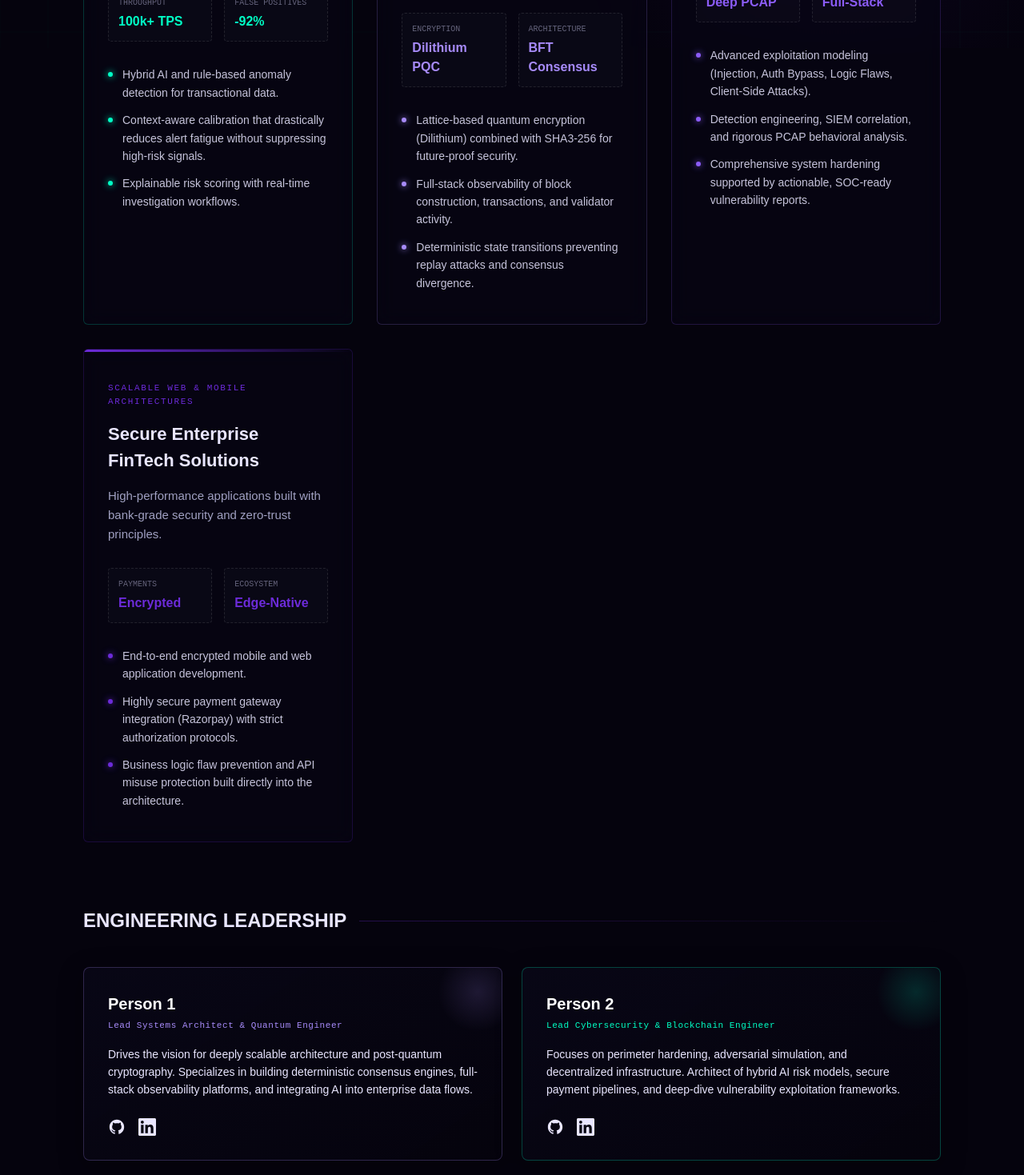
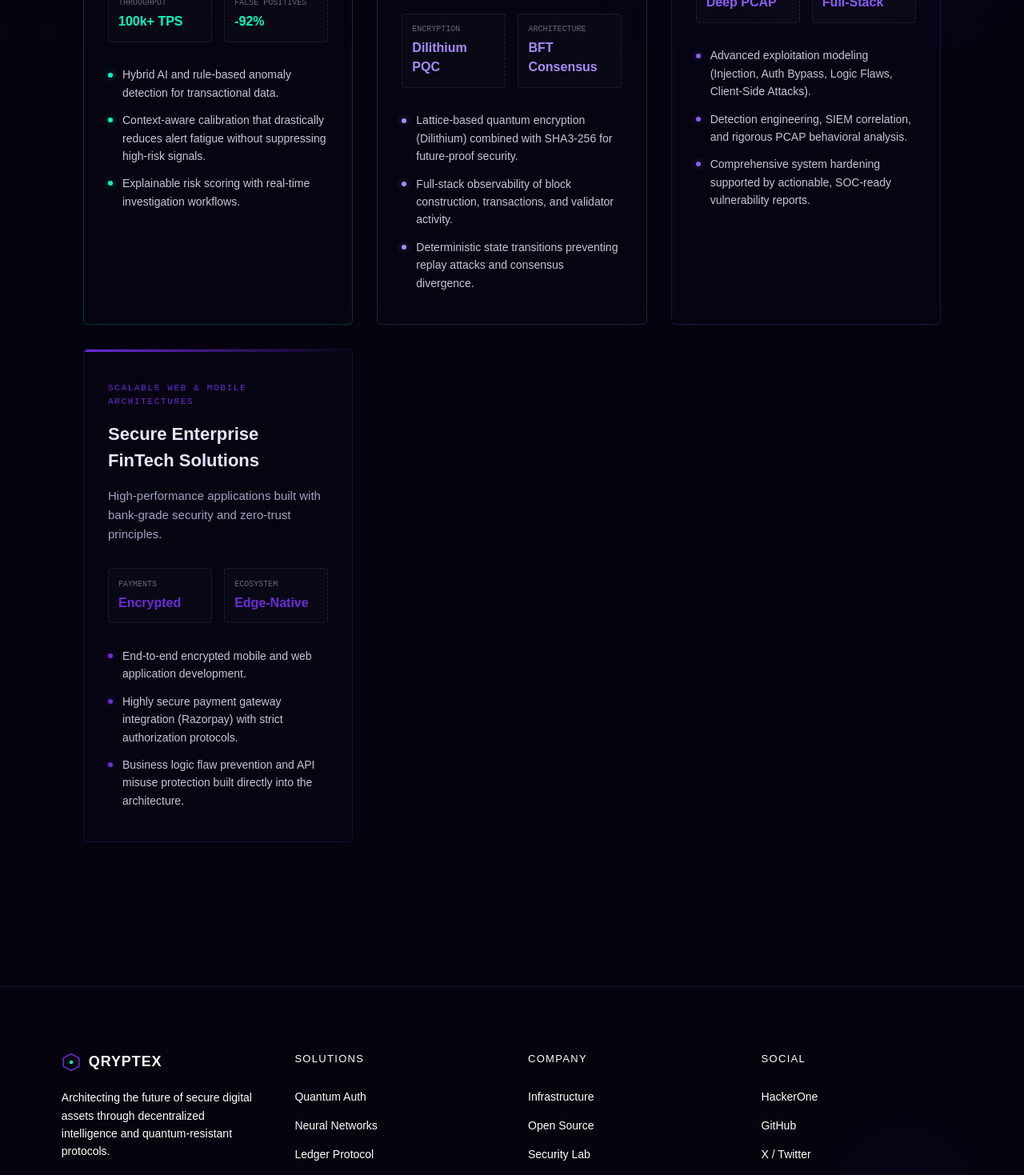
Before and after one commit to JenitaLouis15/Qryptex, a React (Vite) app: page /cybersec in a window 1280 px wide. Shown: the part 740-2209 px from the top of the page at 80% size. Built offline with nearby package versions, Linux system fonts and the light colour scheme.

Commit message:
fixed card animations and responsiveness , removed the engineers section

```diff
--- a/src/pages/Cybersec.jsx
+++ b/src/pages/Cybersec.jsx
@@ -54,6 +54,137 @@ function CyberAmbient() {
     return () => { cancelAnimationFrame(raf); window.removeEventListener("resize", resize); };
   }, []);
   return <canvas ref={ref} style={{ position: "fixed", inset: 0, zIndex: 0, pointerEvents: "none" }} />;
+}
+
+// ── IN-CARD PARTICLES EFFECT ─────────────────────────────────────────────────
+function CardParticles({ active, accent }) {
+  const ref = useRef(null);
+  const pts = useRef([]);
+  const raf = useRef(null);
+
+  useEffect(() => {
+    const canvas = ref.current;
+    if (!canvas) return;
+    const ctx = canvas.getContext("2d");
+
+    const resize = () => {
+      canvas.width = canvas.offsetWidth;
+      canvas.height = canvas.offsetHeight;
+    };
+    resize();
+    window.addEventListener("resize", resize);
+
+    const spawn = () => ({
+      x: Math.random() * canvas.width,
+      y: canvas.height + 4,
+      vx: (Math.random() - 0.5) * 0.5,
+      vy: -(Math.random() * 0.9 + 0.35),
+      life: 1,
+      decay: Math.random() * 0.009 + 0.004,
+      r: Math.random() * 1.5 + 0.5,
+    });
+
+    const loop = () => {
+      ctx.clearRect(0, 0, canvas.width, canvas.height);
+      if (active && pts.current.length < 25) pts.current.push(spawn());
+
+      pts.current = pts.current.filter(p => p.life > 0);
+      pts.current.forEach(p => {
+        p.x += p.vx;
+        p.y += p.vy;
+        p.life -= p.decay;
+        ctx.globalAlpha = Math.max(0, p.life * 0.65);
+        ctx.fillStyle = accent;
+        ctx.shadowBlur = 5;
+        ctx.shadowColor = accent;
+        ctx.beginPath();
+        ctx.arc(p.x, p.y, p.r, 0, Math.PI * 2);
+        ctx.fill();
+      });
+      ctx.globalAlpha = 1;
+      ctx.shadowBlur = 0;
+      raf.current = requestAnimationFrame(loop);
+    };
+    loop();
+
+    return () => {
+      cancelAnimationFrame(raf.current);
+      window.removeEventListener("resize", resize);
+    };
+  }, [active, accent]);
+
+  return (
+    <canvas
+      ref={ref}
+      style={{
+        position: "absolute", inset: 0, width: "100%", height: "100%",
+        pointerEvents: "none", borderRadius: "inherit", zIndex: 1
+      }}
+    />
+  );
+}
+
+// ── INDIVIDUAL CARD COMPONENT ────────────────────────────────────────────────
+function CyberCard({ cap, index, loaded }) {
+  const [hov, setHov] = useState(false);
+
+  return (
+    <div
+      className="cyber-card"
+      onMouseEnter={() => setHov(true)}
+      onMouseLeave={() => setHov(false)}
+      style={{
+        border: `1px solid rgba(${cap.accentRgb}, 0.2)`,
+        opacity: loaded ? 1 : 0,
+        transform: loaded ? "translateY(0) scale(1)" : "translateY(30px) scale(0.95)",
+        // Provide CSS variables to handle the dynamic hover colors in the stylesheet
+        '--hover-accent': cap.accent,
+        '--hover-accent-alpha': `rgba(${cap.accentRgb}, 0.25)`,
+        transitionDelay: `${0.1 + (index * 0.1)}s, 0s, 0s` // Delay entrance, but immediate hover
+      }}
+    >
+      {/* Accent bar at top */}
+      <div className="accent-bar" />
+
+      {/* Floating Particles Inside Card */}
+      <CardParticles active={hov} accent={cap.accent} />
+
+      {/* Content wrapper with z-index to sit above particles */}
+      <div style={{ position: "relative", zIndex: 2 }}>
+        <div style={{ fontFamily: "'JetBrains Mono', monospace", fontSize: 11, color: cap.accent, letterSpacing: "0.15em", marginBottom: 16 }}>
+          {cap.subtitle.toUpperCase()}
+        </div>
+
+        <h2 style={{ fontFamily: "'Orbitron', sans-serif", fontSize: "clamp(18px, 2.5vw, 22px)", fontWeight: 700, marginBottom: 16 }}>
+          {cap.title}
+        </h2>
+
+        <p style={{ fontFamily: "'Rajdhani', sans-serif", fontSize: "15px", lineHeight: 1.6, color: "var(--text-secondary, #A1A1C2)", marginBottom: 30 }}>
+          {cap.tagline}
+        </p>
+
+        <div style={{ display: "flex", gap: "15px", marginBottom: "30px", flexWrap: "wrap" }}>
+          {cap.stats.map((stat, i) => (
+            <div key={i} className="stat-box">
+              <div style={{ fontFamily: "'JetBrains Mono', monospace", fontSize: 10, color: "rgba(161,161,194,0.6)", marginBottom: "4px", textTransform: "uppercase" }}>{stat.label}</div>
+              <div style={{ fontFamily: "'Orbitron', sans-serif", fontSize: "16px", fontWeight: 700, color: cap.accent }}>{stat.value}</div>
+            </div>
+          ))}
+        </div>
+
+        <ul style={{ listStyle: "none", padding: 0, margin: 0, display: "flex", flexDirection: "column", gap: "12px" }}>
+          {cap.points.map((point, i) => (
+            <li key={i} style={{ display: "flex", alignItems: "flex-start", gap: "12px" }}>
+              <div className="cyber-point-dot" style={{ background: cap.accent, boxShadow: `0 0 8px rgba(${cap.accentRgb}, 0.5)` }} />
+              <span style={{ fontFamily: "'Rajdhani', sans-serif", fontSize: "14px", lineHeight: 1.6, color: "rgba(233,230,255,0.85)" }}>
+                {point}
+              </span>
+            </li>
+          ))}
+        </ul>
+      </div>
+    </div>
+  );
 }
 
 // ── SERVICE DATA ─────────────────────────────────────────────────────────────
@@ -128,29 +259,7 @@ const CAPABILITIES = [
   }
 ];
 
-// ── TEAM DATA ────────────────────────────────────────────────────────────────
-const ENGINEERS = [
-  {
-    name: "Person 1",
-    role: "Lead Systems Architect & Quantum Engineer",
-    bio: "Drives the vision for deeply scalable architecture and post-quantum cryptography. Specializes in building deterministic consensus engines, full-stack observability platforms, and integrating AI into enterprise data flows.",
-    github: "https://github.com/SureshKrishnaR",
-    linkedin: "https://linkedin.com/in/sureshkrishnar",
-    accent: "#A78BFA",
-    accentRgb: "167,139,250"
-  },
-  {
-    name: "Person 2",
-    role: "Lead Cybersecurity & Blockchain Engineer",
-    bio: "Focuses on perimeter hardening, adversarial simulation, and decentralized infrastructure. Architect of hybrid AI risk models, secure payment pipelines, and deep-dive vulnerability exploitation frameworks.",
-    github: "https://github.com/sai-shashank-2005",
-    linkedin: "https://linkedin.com/in/sai-shashank",
-    accent: "#00FFC6",
-    accentRgb: "0,255,198"
-  }
-];
-
-// ── COMPONENT ────────────────────────────────────────────────────────────────
+// ── MAIN COMPONENT ───────────────────────────────────────────────────────────
 export default function Cybersec() {
   const navigate = useNavigate();
   const [loaded, setLoaded] = useState(false);
@@ -162,6 +271,103 @@ export default function Cybersec() {
 
   return (
     <div style={{ minHeight: "100vh", background: "var(--bg-deep, #05030D)", position: "relative", overflowX: "hidden", color: "var(--text-primary, #E9E6FF)" }}>
+
+      {/* Dynamic Scoped CSS for Animations, Responsiveness, and Scrollbar */}
+      <style>{`
+        /* ── Purple Scrollbar ── */
+        html { scrollbar-color: #6C2BD9 var(--bg-deep, #05030D); scrollbar-width: thin; }
+        ::-webkit-scrollbar { width: 6px; }
+        ::-webkit-scrollbar-track { background: var(--bg-deep, #05030D); }
+        ::-webkit-scrollbar-thumb { background: #6C2BD9; border-radius: 3px; }
+        ::-webkit-scrollbar-thumb:hover { background: #8B5CF6; }
+
+        /* ── Grid & Card Styles ── */
+        .capabilities-grid {
+          display: grid;
+          grid-template-columns: repeat(auto-fit, minmax(320px, 1fr));
+          gap: 30px;
+          margin-bottom: 80px;
+        }
+
+        .cyber-card {
+          background: rgba(8, 5, 20, 0.6);
+          backdrop-filter: blur(12px);
+          border-radius: 6px;
+          padding: 40px 30px;
+          position: relative;
+          overflow: hidden;
+          transition: transform 0.4s cubic-bezier(0.175, 0.885, 0.32, 1.275),
+                      box-shadow 0.4s ease,
+                      border-color 0.4s ease;
+          cursor: default;
+        }
+
+        .cyber-card:hover {
+          transform: translateY(-10px) scale(1.02) !important;
+          box-shadow: 0 20px 40px rgba(0, 0, 0, 0.5),
+                      0 0 20px var(--hover-accent-alpha);
+          border-color: var(--hover-accent) !important;
+          z-index: 5;
+        }
+
+        .cyber-card .accent-bar {
+          position: absolute;
+          top: 0; left: 0; right: 0; height: 3px;
+          background: linear-gradient(90deg, var(--hover-accent), transparent);
+          transition: opacity 0.4s ease, height 0.3s ease;
+          z-index: 3;
+        }
+
+        .cyber-card:hover .accent-bar {
+          height: 4px;
+          opacity: 1;
+        }
+
+        .stat-box {
+          flex: 1;
+          background: rgba(255, 255, 255, 0.02);
+          border: 1px dashed rgba(255, 255, 255, 0.1);
+          padding: 12px;
+          border-radius: 4px;
+          transition: transform 0.3s ease, background 0.3s ease, border-color 0.3s ease;
+        }
+
+        .cyber-card:hover .stat-box {
+          transform: translateY(-4px);
+          background: rgba(255, 255, 255, 0.06);
+          border-color: var(--hover-accent-alpha);
+        }
+
+        .cyber-point-dot {
+          width: 6px; height: 6px;
+          border-radius: 50%;
+          margin-top: 8px; flex-shrink: 0;
+          transition: transform 0.3s ease, box-shadow 0.3s ease;
+        }
+
+        .cyber-card:hover .cyber-point-dot {
+          transform: scale(1.3);
+          box-shadow: 0 0 12px var(--hover-accent);
+        }
+
+        /* ── Responsive Breakpoints ── */
+        @media (max-width: 768px) {
+          .capabilities-grid {
+            grid-template-columns: 1fr;
+            gap: 20px;
+          }
+          .cyber-card {
+            padding: 30px 20px;
+          }
+          .hero-title {
+            font-size: clamp(28px, 8vw, 42px) !important;
+          }
+          .hero-subtitle {
+            font-size: 15px !important;
+          }
+        }
+      `}</style>
+
       <CyberAmbient />
 
       {/* Navigation */}
@@ -184,112 +390,24 @@ export default function Cybersec() {
       <div style={{ maxWidth: 1200, margin: "0 auto", padding: "20px 5% 100px", position: "relative", zIndex: 2 }}>
 
         {/* Header Section */}
-        <div style={{ opacity: loaded ? 1 : 0, transform: loaded ? "translateY(0)" : "translateY(20px)", transition: "all 0.8s cubic-bezier(0.2, 0.8, 0.2, 1)", marginBottom: 60 }}>
+        <div style={{ opacity: loaded ? 1 : 0, transform: loaded ? "translateY(0)" : "translateY(20px)", transition: "all 0.8s cubic-bezier(0.2, 0.8, 0.2, 1)", marginBottom: "clamp(40px, 8vw, 60px)" }}>
           <div style={{ display: "inline-flex", alignItems: "center", gap: 8, padding: "6px 14px", borderRadius: 2, border: "1px solid rgba(167,139,250,0.3)", background: "rgba(167,139,250,0.05)", marginBottom: 24 }}>
             <span style={{ fontFamily: "'JetBrains Mono', monospace", fontSize: 10, letterSpacing: "0.16em", color: "#A78BFA" }}>// CORE SERVICES · QRYPTEX</span>
           </div>
-          <h1 style={{ fontFamily: "'Orbitron', sans-serif", fontSize: "clamp(32px, 5vw, 58px)", fontWeight: 900, lineHeight: 1.1, letterSpacing: "-0.01em", marginBottom: 20 }}>
+          <h1 className="hero-title" style={{ fontFamily: "'Orbitron', sans-serif", fontSize: "clamp(32px, 5vw, 58px)", fontWeight: 900, lineHeight: 1.1, letterSpacing: "-0.01em", marginBottom: 20 }}>
             ENTERPRISE SECURITY <br/>
             <span style={{ color: "var(--accent-green, #00FFC6)" }}>& THREAT ARCHITECTURE.</span>
           </h1>
-          <p style={{ fontFamily: "'Rajdhani', sans-serif", fontSize: "16px", lineHeight: 1.8, color: "var(--text-secondary, #A1A1C2)", maxWidth: 650 }}>
+          <p className="hero-subtitle" style={{ fontFamily: "'Rajdhani', sans-serif", fontSize: "16px", lineHeight: 1.8, color: "var(--text-secondary, #A1A1C2)", maxWidth: 650 }}>
             We engineer systems that outpace adversaries. From hybrid AI risk analysis processing millions of transactions, to quantum-safe blockchains and deep-dive offensive security operations—we build the infrastructure businesses trust when failure is not an option.
           </p>
         </div>
 
         {/* Capabilities Grid */}
-        <div style={{ display: "grid", gridTemplateColumns: "repeat(auto-fit, minmax(320px, 1fr))", gap: "30px", marginBottom: "80px" }}>
+        <div className="capabilities-grid">
           {CAPABILITIES.map((cap, index) => (
-            <div
-              key={cap.id}
-              style={{
-                background: "rgba(8,5,20,0.6)", backdropFilter: "blur(12px)",
-                border: `1px solid rgba(${cap.accentRgb}, 0.2)`, borderRadius: "6px",
-                padding: "40px 30px", position: "relative", overflow: "hidden",
-                opacity: loaded ? 1 : 0, transform: loaded ? "translateY(0)" : "translateY(30px)",
-                transition: `all 0.6s cubic-bezier(0.2, 0.8, 0.2, 1) ${0.1 + (index * 0.1)}s`
-              }}
-            >
-              <div style={{ position: "absolute", top: 0, left: 0, right: 0, height: "3px", background: `linear-gradient(90deg, ${cap.accent}, transparent)` }} />
-
-              <div style={{ fontFamily: "'JetBrains Mono', monospace", fontSize: 11, color: cap.accent, letterSpacing: "0.15em", marginBottom: 16 }}>
-                {cap.subtitle.toUpperCase()}
-              </div>
-
-              <h2 style={{ fontFamily: "'Orbitron', sans-serif", fontSize: "22px", fontWeight: 700, marginBottom: 16 }}>
-                {cap.title}
-              </h2>
-
-              <p style={{ fontFamily: "'Rajdhani', sans-serif", fontSize: "15px", lineHeight: 1.6, color: "var(--text-secondary, #A1A1C2)", marginBottom: 30 }}>
-                {cap.tagline}
-              </p>
-
-              <div style={{ display: "flex", gap: "15px", marginBottom: "30px" }}>
-                {cap.stats.map((stat, i) => (
-                  <div key={i} style={{ flex: 1, background: "rgba(255,255,255,0.02)", border: "1px dashed rgba(255,255,255,0.1)", padding: "12px", borderRadius: "4px" }}>
-                    <div style={{ fontFamily: "'JetBrains Mono', monospace", fontSize: 10, color: "rgba(161,161,194,0.6)", marginBottom: "4px", textTransform: "uppercase" }}>{stat.label}</div>
-                    <div style={{ fontFamily: "'Orbitron', sans-serif", fontSize: "16px", fontWeight: 700, color: cap.accent }}>{stat.value}</div>
-                  </div>
-                ))}
-              </div>
-
-              <ul style={{ listStyle: "none", padding: 0, margin: 0, display: "flex", flexDirection: "column", gap: "12px" }}>
-                {cap.points.map((point, i) => (
-                  <li key={i} style={{ display: "flex", alignItems: "flex-start", gap: "12px" }}>
-                    <div style={{ width: "6px", height: "6px", borderRadius: "50%", background: cap.accent, marginTop: "8px", flexShrink: 0, boxShadow: `0 0 8px ${cap.accent}` }} />
-                    <span style={{ fontFamily: "'Rajdhani', sans-serif", fontSize: "14px", lineHeight: 1.6, color: "rgba(233,230,255,0.85)" }}>
-                      {point}
-                    </span>
-                  </li>
-                ))}
-              </ul>
-            </div>
+            <CyberCard key={cap.id} cap={cap} index={index} loaded={loaded} />
           ))}
-        </div>
-
-        {/* ── ENGINEERS SECTION ── */}
-        <div style={{ opacity: loaded ? 1 : 0, transition: "opacity 1s ease 0.6s" }}>
-          <div style={{ display: "flex", alignItems: "center", gap: 16, marginBottom: 40 }}>
-            <h3 style={{ fontFamily: "'Orbitron', sans-serif", fontSize: "24px", fontWeight: 700, color: "var(--text-primary)" }}>ENGINEERING LEADERSHIP</h3>
-            <div style={{ height: 1, flex: 1, background: "linear-gradient(90deg, rgba(108,43,217,0.3), transparent)" }} />
-          </div>
-
-          <div style={{ display: "grid", gridTemplateColumns: "repeat(auto-fit, minmax(300px, 1fr))", gap: "24px" }}>
-            {ENGINEERS.map((eng, idx) => (
-              <div
-                key={idx}
-                style={{
-                  background: "linear-gradient(145deg, rgba(10,8,24,0.8) 0%, rgba(5,3,13,0.95) 100%)",
-                  border: `1px solid rgba(${eng.accentRgb}, 0.25)`,
-                  borderRadius: "8px", padding: "30px", display: "flex", flexDirection: "column",
-                  boxShadow: `0 8px 32px rgba(0,0,0,0.3)`, position: "relative", overflow: "hidden"
-                }}
-              >
-                <div style={{ position: "absolute", top: "-20px", right: "-20px", width: "100px", height: "100px", background: `radial-gradient(circle, rgba(${eng.accentRgb},0.15) 0%, transparent 70%)`, borderRadius: "50%", pointerEvents: "none" }} />
-
-                <h4 style={{ fontFamily: "'Orbitron', sans-serif", fontSize: "20px", fontWeight: 700, margin: "0 0 4px 0", color: "white" }}>{eng.name}</h4>
-                <div style={{ fontFamily: "'JetBrains Mono', monospace", fontSize: "11px", color: eng.accent, marginBottom: "16px", letterSpacing: "0.05em" }}>{eng.role}</div>
-
-                <p style={{ fontFamily: "'Rajdhani', sans-serif", fontSize: "14px", lineHeight: 1.6, color: "var(--text-secondary)", marginBottom: "24px", flexGrow: 1 }}>
-                  {eng.bio}
-                </p>
-
-                {/* Social Links */}
-                <div style={{ display: "flex", gap: "16px" }}>
-                  <a href={eng.github} target="_blank" rel="noreferrer" style={{ color: "var(--text-secondary)", transition: "color 0.2s" }} onMouseEnter={(e) => e.currentTarget.style.color = eng.accent} onMouseLeave={(e) => e.currentTarget.style.color = "var(--text-secondary)"}>
-                    <svg width="22" height="22" viewBox="0 0 24 24" fill="currentColor">
-                      <path fillRule="evenodd" clipRule="evenodd" d="M12 2C6.477 2 2 6.477 2 12c0 4.42 2.865 8.166 6.839 9.489.5.092.682-.217.682-.482 0-.237-.008-.866-.013-1.7-2.782.603-3.369-1.34-3.369-1.34-.454-1.156-1.11-1.464-1.11-1.464-.908-.62.069-.608.069-.608 1.003.07 1.531 1.03 1.531 1.03.892 1.529 2.341 1.087 2.91.831.092-.646.35-1.086.636-1.336-2.22-.253-4.555-1.11-4.555-4.943 0-1.091.39-1.984 1.029-2.683-.103-.253-.446-1.27.098-2.647 0 0 .84-.269 2.75 1.025A9.578 9.578 0 0112 6.836c.85.004 1.705.114 2.504.336 1.909-1.294 2.747-1.025 2.747-1.025.546 1.377.203 2.394.1 2.647.64.699 1.028 1.592 1.028 2.683 0 3.842-2.339 4.687-4.566 4.935.359.309.678.919.678 1.852 0 1.336-.012 2.415-.012 2.743 0 .267.18.578.688.48C19.138 20.161 22 16.418 22 12c0-5.523-4.477-10-10-10z" />
-                    </svg>
-                  </a>
-                  <a href={eng.linkedin} target="_blank" rel="noreferrer" style={{ color: "var(--text-secondary)", transition: "color 0.2s" }} onMouseEnter={(e) => e.currentTarget.style.color = eng.accent} onMouseLeave={(e) => e.currentTarget.style.color = "var(--text-secondary)"}>
-                    <svg width="22" height="22" viewBox="0 0 24 24" fill="currentColor">
-                      <path d="M20.447 20.452h-3.554v-5.569c0-1.328-.027-3.037-1.852-3.037-1.853 0-2.136 1.445-2.136 2.939v5.667H9.351V9h3.414v1.561h.046c.477-.9 1.637-1.85 3.37-1.85 3.601 0 4.267 2.37 4.267 5.455v6.286zM5.337 7.433c-1.144 0-2.063-.926-2.063-2.065 0-1.138.92-2.063 2.063-2.063 1.14 0 2.064.925 2.064 2.063 0 1.139-.925 2.065-2.064 2.065zm1.782 13.019H3.555V9h3.564v11.452zM22.225 0H1.771C.792 0 0 .774 0 1.729v20.542C0 23.227.792 24 1.771 24h20.451C23.2 24 24 23.227 24 22.271V1.729C24 .774 23.2 0 22.222 0h.003z"/>
-                    </svg>
-                  </a>
-                </div>
-              </div>
-            ))}
-          </div>
         </div>
 
       </div>
```
